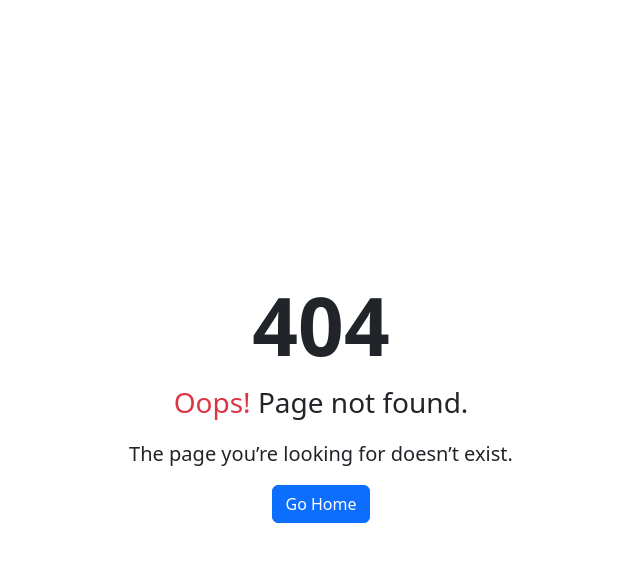
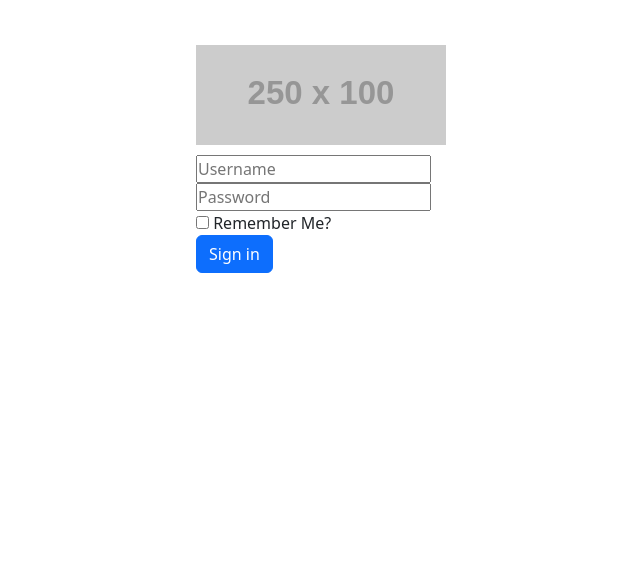
Before and after one commit to stevanoswh/react-koperasi, a React app: page /login in a window 1280 px wide. Before the commit this address had no page. Shown: the top 562 px of the page, without its empty margins (319-959 px from the left). Built offline with nearby package versions, Linux system fonts and the light colour scheme; the HTML template or start-up script is replaced by a standard one.

Commit message:
add redux

```diff
--- a/package.json
+++ b/package.json
@@ -14,10 +14,12 @@
     "@fortawesome/free-brands-svg-icons": "^6.5.1",
     "@fortawesome/free-solid-svg-icons": "^6.5.1",
     "@fortawesome/react-fontawesome": "^0.2.0",
+    "@reduxjs/toolkit": "^2.2.3",
     "bootstrap": "^5.3.3",
     "react": "^18.2.0",
     "react-dom": "^18.2.0",
     "react-fontawesome": "^1.7.1",
+    "react-redux": "^9.1.0",
     "react-router-dom": "^6.22.3",
     "sass": "^1.71.1"
   },
--- a/src/App.jsx
+++ b/src/App.jsx
@@ -2,8 +2,21 @@ import { Outlet } from 'react-router-dom'
 import './App.scss'
 import Footer from './components/Footer'
 import Navigation from './components/Navigation'
+import { useDispatch } from 'react-redux';
+import { setAuthState } from './redux/features/authSlice';
+import { useEffect } from 'react';
 
 function App() {
+  const dispatch = useDispatch();
+
+  useEffect(() => {
+    const isLoggedIn = localStorage.getItem('isLoggedIn') === 'true';
+    const user = JSON.parse(localStorage.getItem('user'));
+
+    if (isLoggedIn && user) {
+      dispatch(setAuthState({ isLoggedIn: true, user }));
+    }
+  }, [dispatch]);
 
 
   return (
--- a/src/components/Navigation.jsx
+++ b/src/components/Navigation.jsx
@@ -1,7 +1,23 @@
 import React from 'react';
-import { Link } from 'react-router-dom';
+import { Link, useNavigate } from 'react-router-dom';
+import { useDispatch, useSelector } from 'react-redux';
+import { logout } from '../redux/features/authSlice';
 
 const Navigation = () => {
+
+  const user = useSelector((state) => state.auth.user);
+  const isLoggedIn = useSelector((state) => state.auth.isLoggedIn);
+  const dispatch = useDispatch();
+  const navigate = useNavigate();
+
+  const handleLogout = () => {
+    localStorage.removeItem('isLoggedIn');
+    localStorage.removeItem('user');
+    localStorage.removeItem('rememberMe');
+    dispatch(logout());
+    navigate('/login');
+  };
+
   return (
     <nav className="navbar navbar-expand-lg fixed-top">
       <div className="container-fluid">
@@ -22,10 +38,20 @@ const Navigation = () => {
               <li className="nav-item">
                 <Link className="nav-link mx-lg-2" to="/contact">Contact</Link>
               </li>
+              <li className="nav-item">
+                <Link className="nav-link mx-lg-2" to="/parti">Participant</Link>
+              </li>
             </ul>
           </div>
         </div>
-        <Link to="/login" className="login-button">Login</Link>
+        {isLoggedIn ? (
+          <div>
+            <span className="navbar-text me-3">Hello, {user?.name}!</span>
+            <Link to="/login" className="login-button" onClick={handleLogout}>Logout</Link>
+          </div>
+        ) : (
+          <Link to="/login" className="login-button">Login</Link>
+        )}
       </div>
     </nav>
   );
--- a/src/index.scss
+++ b/src/index.scss
@@ -406,3 +406,21 @@
     transition-duration: 0s;
   }
 }
+
+// Login Page
+
+#login img{
+  margin: 10px 0;
+}
+#login .center {
+  text-align: center;
+}
+
+#login .login {
+  max-width: 300px;
+  margin: 35px auto;
+}
+
+#login .login-form{
+  padding:0px 25px;
+}
--- /dev/null
+++ b/src/pages/Login.jsx
@@ -0,0 +1,93 @@
+import React, { useState, useEffect } from 'react';
+import { useDispatch, useSelector } from 'react-redux';
+import { setAuthState } from '../redux/features/authSlice';
+import { Link, useNavigate } from 'react-router-dom';
+
+
+function Login() {
+    const [username, setUsername] = useState('');
+    const [password, setPassword] = useState('');
+    const [rememberMe, setRememberMe] = useState(false);
+    const isLoggedIn = useSelector((state) => state.auth.isLoggedIn);
+    const dispatch = useDispatch();
+    const navigate = useNavigate();
+
+      const handleLogin = (e) => {
+        e.preventDefault();
+        if (username === 'admin' && password === 'password') {
+            // Hanya menggunakan satu action untuk mengatur status login dan informasi user
+            dispatch(setAuthState({ isLoggedIn: true, user: { name: username } }));
+
+            // Mengatur informasi login di localStorage
+            localStorage.setItem('isLoggedIn', 'true');
+            localStorage.setItem('user', JSON.stringify({ name: username }));
+            if (rememberMe) {
+              localStorage.setItem('rememberMe', 'true');
+            }
+
+            navigate('/');
+        } else {
+            alert('Invalid username or password');
+        }
+    };
+
+
+
+  return (
+    <div id="login" className="container">
+      <div className="row-fluid">
+        <div className="span12">
+          <div className="login well well-small">
+            <div className="center">
+              <img src="http://placehold.it/250x100&text=Logo" alt="logo" />
+            </div>
+            <form className="login-form" onSubmit={handleLogin}>
+              <div className="control-group">
+                <div className="input-prepend">
+                  <span className="add-on"><i className="icon-user"></i></span>
+                  <input
+                    name="username"
+                    required
+                    placeholder="Username"
+                    maxLength="255"
+                    type="text"
+                    value={username}
+                    onChange={(e) => setUsername(e.target.value)}
+                  />
+                </div>
+              </div>
+              <div className="control-group">
+                <div className="input-prepend">
+                  <span className="add-on"><i className="icon-lock"></i></span>
+                  <input
+                    name="password"
+                    required
+                    placeholder="Password"
+                    type="password"
+                    value={password}
+                    onChange={(e) => setPassword(e.target.value)}
+                  />
+                </div>
+              </div>
+              <div className="control-group">
+                <label id="remember-me">
+                  <input
+                    type="checkbox"
+                    name="rememberMe"
+                    checked={rememberMe}
+                    onChange={(e) => setRememberMe(e.target.checked)}
+                  /> Remember Me?
+                </label>
+              </div>
+              <div className="control-group">
+                <input className="btn btn-primary btn-large btn-block" type="submit" value="Sign in" />
+              </div>
+            </form>
+          </div>
+        </div>
+      </div>
+    </div>
+  );
+}
+
+export default Login;
--- /dev/null
+++ b/src/redux/features/CounterRedux.jsx
@@ -0,0 +1,16 @@
+import React from 'react';
+import { useSelector, useDispatch } from 'react-redux';
+import { increment, decrement } from './counterSlice';
+
+export default function CounterRedux() {
+  const count = useSelector((state) => state.counter.value);
+  const dispatch = useDispatch();
+
+  return (
+    <div style={{ height: "50vh", marginTop: "150px"}} >
+      <div>Value: {count}</div>
+      <button onClick={() => dispatch(increment())}>Increment</button>
+      <button onClick={() => dispatch(decrement())}>Decrement</button>
+    </div>
+  );
+}
--- /dev/null
+++ b/src/redux/features/authSlice.js
@@ -0,0 +1,26 @@
+import { createSlice } from '@reduxjs/toolkit';
+
+const initialState = {
+  isLoggedIn: false,
+  user: null,
+};
+
+const authSlice = createSlice({
+  name: 'auth',
+  initialState,
+  reducers: {
+    setAuthState: (state, action) => {
+      const { isLoggedIn, user } = action.payload;
+      state.isLoggedIn = isLoggedIn;
+      state.user = isLoggedIn ? user : null;
+    },
+    logout: (state) => {
+        state.user = null;
+        state.isLoggedIn = false;
+    },
+  },
+});
+
+export const { setAuthState, logout } = authSlice.actions;
+
+export default authSlice.reducer;
--- /dev/null
+++ b/src/redux/features/counterSlice.js
@@ -0,0 +1,20 @@
+import { createSlice } from '@reduxjs/toolkit';
+
+export const counterSlice = createSlice({
+  name: 'counter',
+  initialState: {
+    value: 0,
+  },
+  reducers: {
+    increment: (state) => {
+      state.value += 1;
+    },
+    decrement: (state) => {
+      state.value -= 1;
+    },
+  },
+});
+
+export const { increment, decrement } = counterSlice.actions;
+
+export default counterSlice.reducer;
--- /dev/null
+++ b/src/redux/store.js
@@ -0,0 +1,10 @@
+import { configureStore } from '@reduxjs/toolkit';
+import counterReducer from "./features/counterSlice"
+import authReducer from "./features/authSlice"
+
+export const store = configureStore({
+  reducer: {
+    counter: counterReducer,
+    auth: authReducer,
+  },
+});
```
Also changed, not shown: src/main.jsx (+20 -1 lines), 2 other files (tests, documents, lock files or other folders).
